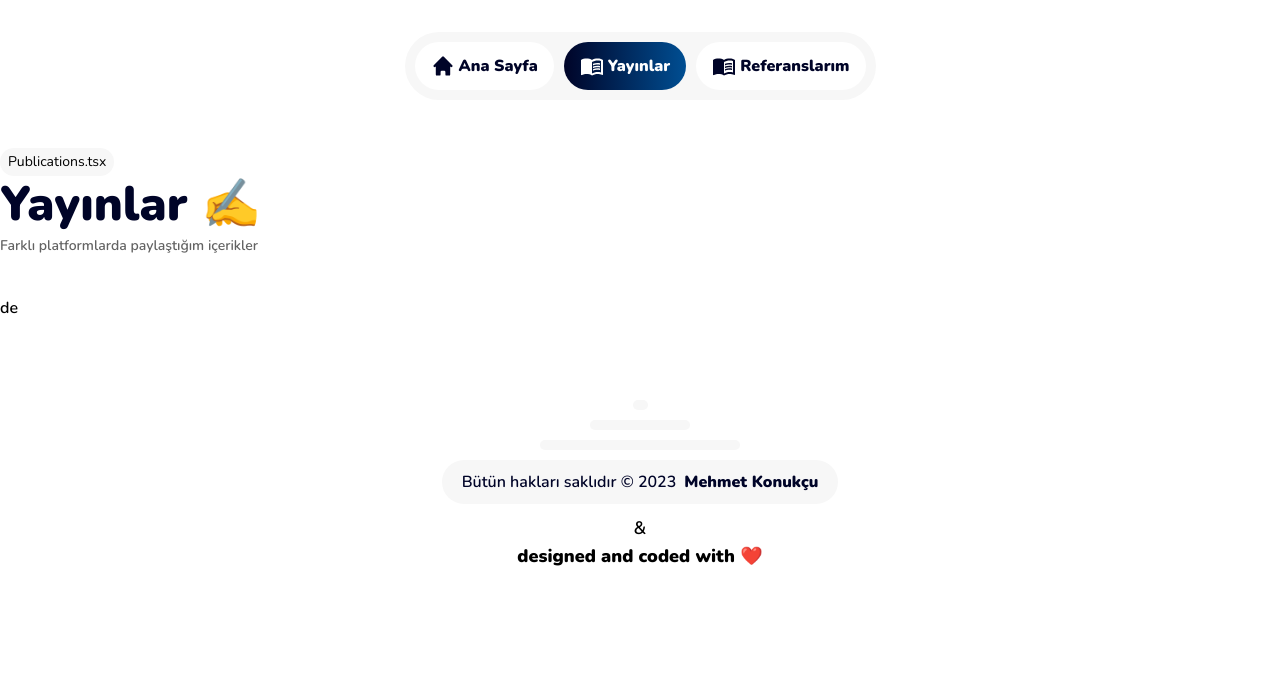
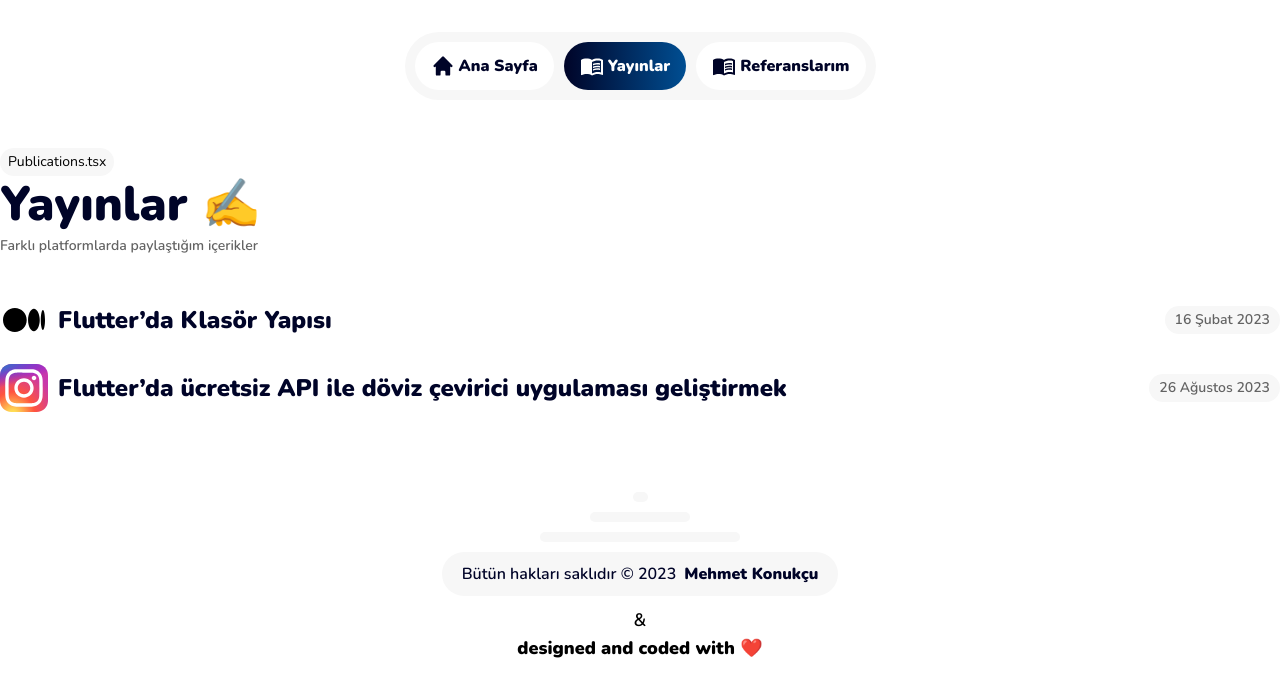
Before and after one commit to mehmetext/konukcudev-next, a Next.js app: page /yayinlar in a window 1280 px wide. Shown: the top 696 px of the page. Built offline with nearby package versions, Linux system fonts and the light colour scheme.

Commit message:
Publication ekledni

```diff
--- /dev/null
+++ b/src/components/molecules/PublicationsTemplate/Publication.tsx
@@ -0,0 +1,31 @@
+//Components
+import Icon from "@/components/atoms/Icon";
+
+//Next
+import Link from "next/link";
+
+//Types
+type Props = {
+	icon: string;
+	href: string;
+	title: string;
+	date: string;
+};
+
+export default function Publication({ icon, href, title, date }: Props) {
+	return (
+		<div className="flex gap-2.5">
+			<div className="flex items-start">
+				<Icon name={icon} className="h-12 w-12" />
+			</div>
+			<div className="min-h-[48px] flex-1 flex items-center text-primary-dark font-black text-2xl">
+				<Link href={href}>{title}</Link>
+			</div>
+			<div className="min-h-[48px] flex items-center justify-center">
+				<div className="text-sm text-[#636363] px-2.5 py-1 bg-bright rounded-full">
+					{date}
+				</div>
+			</div>
+		</div>
+	);
+}
--- a/src/components/organisms/PublicationsTemplate/Publications.tsx
+++ b/src/components/organisms/PublicationsTemplate/Publications.tsx
@@ -1,10 +1,24 @@
 //Components
 import Container from "@/components/atoms/Container";
+import Publication from "@/components/molecules/PublicationsTemplate/Publication";
 
 export default function Publications() {
 	return (
 		<Container>
-			<div className="flex w-full flex-col">de</div>
+			<div className="flex w-full flex-col gap-5">
+				<Publication
+					icon="medium"
+					href="/"
+					title="Flutter’da Klasör Yapısı"
+					date="16 Şubat 2023"
+				/>
+				<Publication
+					icon="instagram"
+					href="/"
+					title="Flutter’da ücretsiz API ile döviz çevirici uygulaması geliştirmek"
+					date="26 Ağustos 2023"
+				/>
+			</div>
 		</Container>
 	);
 }
```
Also changed, not shown: public/images/icons/medium.svg (added).
